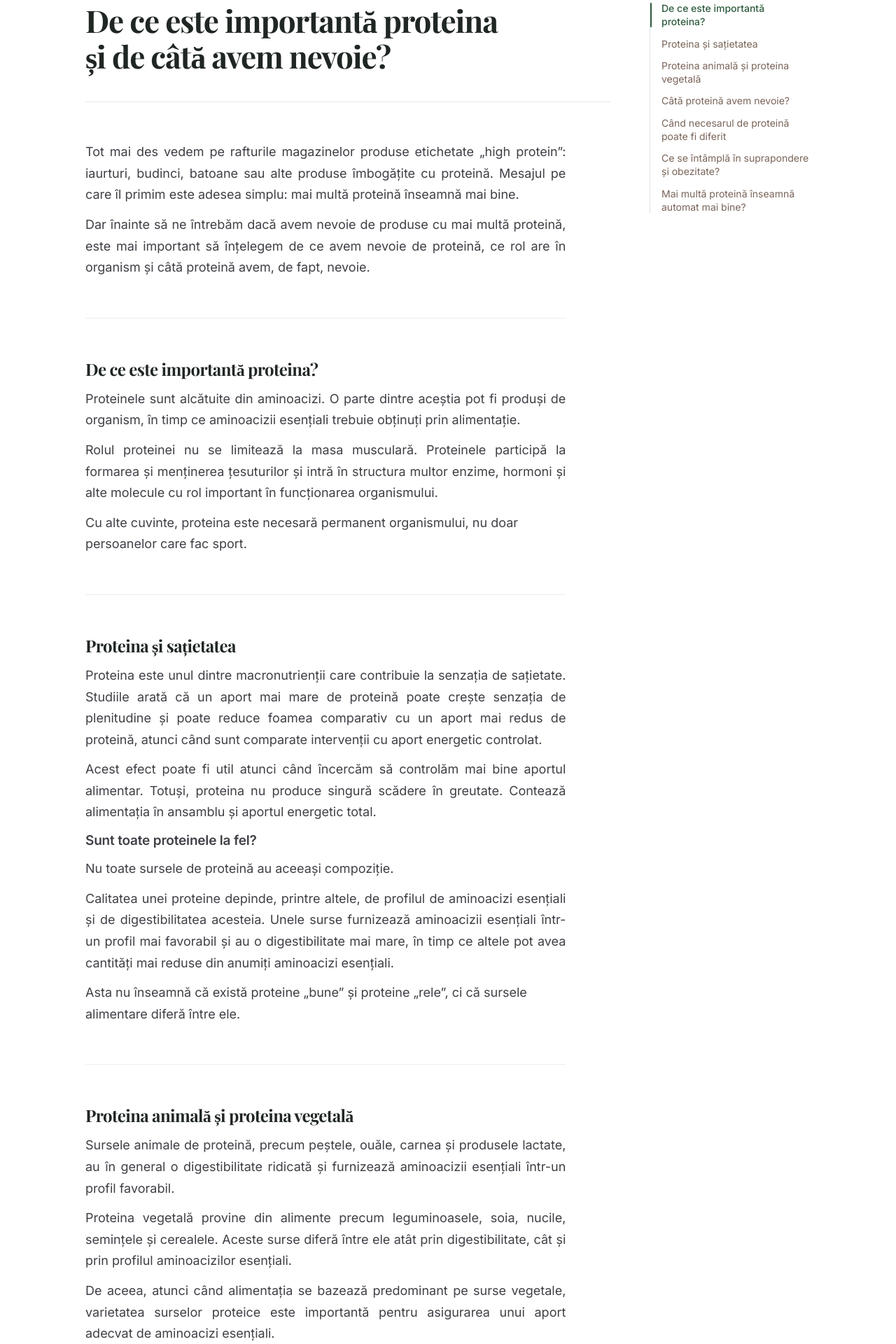
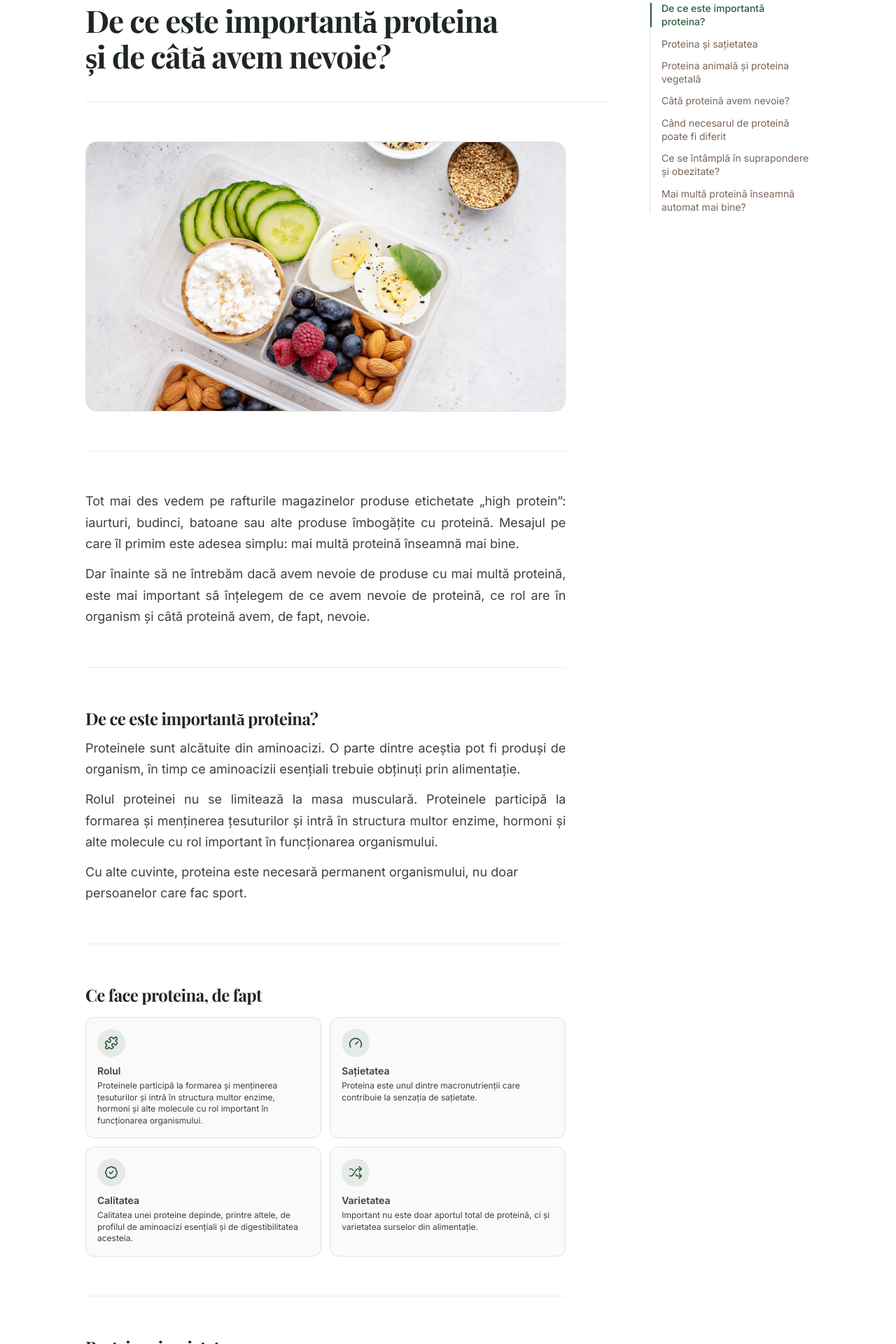
Before and after one commit to Diet4life/Diet4life-site, a React (Vite) app: page /nutrihub/cata-proteina-am-nevoie in a window 1280 px wide. Shown: the part 235-2155 px from the top of the page at 70% size. Built offline with nearby package versions, Linux system fonts and the light colour scheme; a web font is replaced by a local one.

Commit message:
Enhance protein article editorial layout
Co-Authored-By: Claude Sonnet 5 <noreply@anthropic.com>
Claude-Session: https://claude.ai/code/session_01DSEq2dNsMu3kQkjZcvwz9Z

```diff
--- a/src/pages/nutrihub/CataProteinaAmNevoie.tsx
+++ b/src/pages/nutrihub/CataProteinaAmNevoie.tsx
@@ -1,7 +1,64 @@
 import { Link } from "wouter";
+import { Puzzle, Gauge, BadgeCheck, Shuffle, Target, Tag, Users } from "lucide-react";
 import { useLanguage } from "@/contexts/LanguageContext";
 import { ArticleH2, ArticleP, ArticleLead, ArticleList } from "@/components/nutrihub/ArticleShell";
 import { ArticleShellPremium } from "@/components/nutrihub/ArticleShellPremium";
+
+// "Ce face proteina, de fapt" + "Dincolo de eticheta «high protein»" --
+// visual modules for this article only (never touch ArticleShellPremium.tsx,
+// never add these to the other 5 articles). Same visual recipe already used
+// in ControlulGreutatii.tsx / SuntToateCaloriileLaFel.tsx / NutritieEchilibrata.tsx
+// (bg-card border-border tile + bg-primary/10 icon circle) -- zero new
+// tokens, zero new global components. Every item's text is an exact quote
+// from this article's own body (sec-1, sec-2, sec-3, sec-7) -- approved
+// verbatim by the user, not paraphrased further here. No new facts, numbers,
+// or claims. DELIBERATELY excludes sec-4/sec-5/sec-6 entirely -- those
+// sections carry the g/kg figures and population-specific guidance
+// (healthy adults, athletes, elderly, post-bariatric, pregnancy, illness,
+// overweight/obesity), which must never be isolated into a standalone tile
+// per explicit instruction. The original article paragraphs (sec-0 through
+// sec-7) are untouched; these modules only redisplay existing sentences
+// separately.
+const WHAT_PROTEIN_ACTUALLY_DOES = [
+  {
+    icon: Puzzle,
+    label: "Rolul",
+    note: "Proteinele participă la formarea și menținerea țesuturilor și intră în structura multor enzime, hormoni și alte molecule cu rol important în funcționarea organismului.",
+  },
+  {
+    icon: Gauge,
+    label: "Sațietatea",
+    note: "Proteina este unul dintre macronutrienții care contribuie la senzația de sațietate.",
+  },
+  {
+    icon: BadgeCheck,
+    label: "Calitatea",
+    note: "Calitatea unei proteine depinde, printre altele, de profilul de aminoacizi esențiali și de digestibilitatea acesteia.",
+  },
+  {
+    icon: Shuffle,
+    label: "Varietatea",
+    note: "Important nu este doar aportul total de proteină, ci și varietatea surselor din alimentație.",
+  },
+];
+
+const BEYOND_THE_LABEL = [
+  {
+    icon: Target,
+    label: "Aportul potrivit",
+    note: "Obiectivul nu este să consumăm cât mai multă proteină, ci un aport potrivit nevoilor organismului și contextului individual.",
+  },
+  {
+    icon: Tag,
+    label: "Eticheta nu este suficientă",
+    note: "Faptul că un produs este etichetat „high protein” nu spune, de unul singur, dacă acel produs este necesar sau dacă are o valoare nutrițională mai bună.",
+  },
+  {
+    icon: Users,
+    label: "Nu doar pentru sport",
+    note: "Proteina este necesară permanent organismului, nu doar persoanelor care fac sport.",
+  },
+];
 
 export default function CataProteinaAmNevoie() {
   const { language } = useLanguage();
@@ -42,6 +99,20 @@ export default function CataProteinaAmNevoie() {
         "Stenberg E, dos Reis Falcão LF, O'Kane M, et al. Guidelines for Perioperative Care in Bariatric Surgery: Enhanced Recovery After Surgery (ERAS) Society Recommendations: A 2021 Update. World Journal of Surgery. 2022;46:729–751.",
       ]}
     >
+      {/* Hero image -- already-approved, already-local asset (also used as
+          this article's card image on the NutriHub hub), reused as-is, not
+          duplicated, not re-sourced. Same pattern as the hero images in the
+          other 3 implemented articles. */}
+      <img
+        src="/images/nutrihub/proteina-surse-variate.webp"
+        alt="Surse variate de proteină: ouă, lactate, nuci, semințe, legume și fructe"
+        width={1600}
+        height={900}
+        className="w-full aspect-[16/9] object-cover rounded-2xl border border-border"
+        loading="eager"
+        decoding="async"
+      />
+
       <section id="sec-0">
         <ArticleP>
           Tot mai des vedem pe rafturile magazinelor produse etichetate „high protein”: iaurturi, budinci, batoane
@@ -67,6 +138,29 @@ export default function CataProteinaAmNevoie() {
         </ArticleP>
         <ArticleP>Cu alte cuvinte, proteina este necesară permanent organismului, nu doar persoanelor care fac sport.</ArticleP>
       </section>
+
+      {/* Module "Ce face proteina, de fapt" -- positioned after sec-1,
+          before sec-2, same early-preview pattern already used in the other
+          3 implemented articles. Every caption redisplays a sentence that
+          already exists in this same article (sec-1, sec-2, sec-3) --
+          deliberately excludes sec-4/sec-5/sec-6's g/kg figures and
+          population-specific guidance. */}
+      <div>
+        <h2 className="font-serif font-bold text-foreground text-xl md:text-2xl mb-4">
+          Ce face proteina, de fapt
+        </h2>
+        <div className="grid sm:grid-cols-2 gap-3">
+          {WHAT_PROTEIN_ACTUALLY_DOES.map((item) => (
+            <div key={item.label} className="rounded-xl border border-border bg-card p-4">
+              <div className="w-10 h-10 rounded-full bg-primary/10 flex items-center justify-center mb-2.5">
+                <item.icon className="w-5 h-5 text-primary" aria-hidden="true" />
+              </div>
+              <p className="text-sm font-semibold text-foreground leading-snug">{item.label}</p>
+              <p className="text-xs text-muted-foreground mt-1 leading-snug">{item.note}</p>
+            </div>
+          ))}
+        </div>
+      </div>
 
       <section id="sec-2">
         <ArticleH2>Proteina și sațietatea</ArticleH2>
@@ -207,6 +301,29 @@ export default function CataProteinaAmNevoie() {
           surse alimentare variate.
         </ArticleLead>
       </section>
+
+      {/* Module "Dincolo de eticheta «high protein»" -- closing recap, same
+          position/pattern as the closing modules in the other 3 implemented
+          articles (after the last section, before the shell's own "Citește
+          și" block). Deliberately pulls from sec-7 and sec-1 only --
+          excludes the sec-7 ArticleLead directly above (avoids visual
+          duplication) and excludes all g/kg / population-specific content. */}
+      <div>
+        <h2 className="font-serif font-bold text-foreground text-xl md:text-2xl mb-4">
+          Dincolo de eticheta «high protein»
+        </h2>
+        <div className="grid sm:grid-cols-3 gap-3">
+          {BEYOND_THE_LABEL.map((item) => (
+            <div key={item.label} className="rounded-xl border border-border bg-card p-4">
+              <div className="w-10 h-10 rounded-full bg-primary/10 flex items-center justify-center mb-2.5">
+                <item.icon className="w-5 h-5 text-primary" aria-hidden="true" />
+              </div>
+              <p className="text-sm font-semibold text-foreground leading-snug">{item.label}</p>
+              <p className="text-xs text-muted-foreground mt-1 leading-snug">{item.note}</p>
+            </div>
+          ))}
+        </div>
+      </div>
     </ArticleShellPremium>
   );
 }
```
